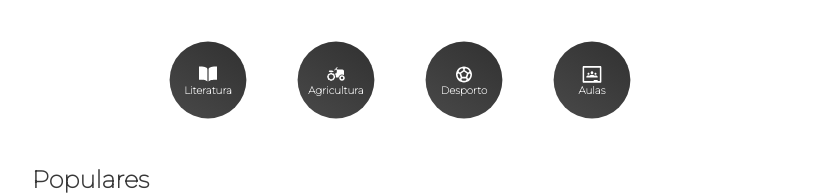
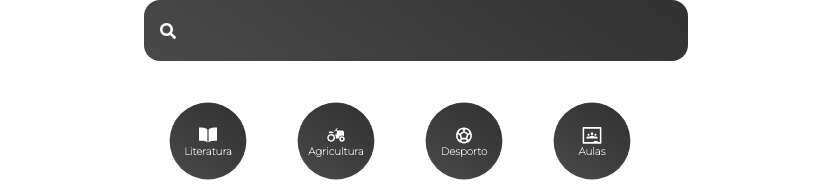
Before and after one commit to jsgith/ReactTraining, a React (Create React App) app in the folder upfor/: page / in a window 1280 px wide. Shown: the top 195 px of the page, without its empty margins (224-1055 px from the left). Built offline with nearby package versions, Linux system fonts and the light colour scheme.

Commit message:
created a search bar

```diff
--- a/upfor/src/App.js
+++ b/upfor/src/App.js
@@ -3,11 +3,13 @@
 import Pages from './pages/Pages';
 import Category from './components/Category';
 import { BrowserRouter } from 'react-router-dom';
+import Search from './components/Search';
 
 function App() {
   return (
     <div className="App">
       <BrowserRouter>
+        <Search/>
         <Category/>
         <Pages/>
       </BrowserRouter>
--- a/upfor/src/components/Popular.jsx
+++ b/upfor/src/components/Popular.jsx
@@ -21,7 +21,7 @@
                     arrows: false,
                     pagination: false,
                     drag: 'free',
-                    gap: "5rem",
+                    gap: "3rem",
                 }}>
                     {serviceDataArray.map((service) => {
                         return(
--- /dev/null
+++ b/upfor/src/components/Search.jsx
@@ -0,0 +1,45 @@
+import React from 'react'
+import styled from 'styled-components';
+import {useState} from 'react';
+import {FaSearch} from 'react-icons/fa';
+
+function Search() {
+  return (
+    <FromStyle>
+        <div>
+            <FaSearch/>
+            <input type="text" />
+        </div>
+    </FromStyle>
+  )
+}
+
+const FromStyle = styled.form`
+    margin: 0rem 7rem;
+
+    div {
+        width: 100%;
+        position: relative;
+    }
+
+    input {
+        border: none;
+        background: linear-gradient(35deg, #494949, #313131);
+        font-size: 1.5rem;
+        color: white;
+        padding: 1rem 3rem;
+        border-radius: 1rem;
+        outline: none;
+        width: 100%;
+    }
+
+    svg {
+        position: absolute;
+        top: 50%;
+        left: 0%;
+        transform: translate(100%, -50%);
+        color: white
+    }
+`
+
+export default Search
--- a/upfor/src/components/Services.jsx
+++ b/upfor/src/components/Services.jsx
@@ -20,7 +20,7 @@
                     arrows: false,
                     pagination: false,
                     drag: 'free',
-                    gap: "5rem",
+                    gap: "2rem",
                 }}>
                     {serviceDataArray.map((service) => {
                         return(
```
